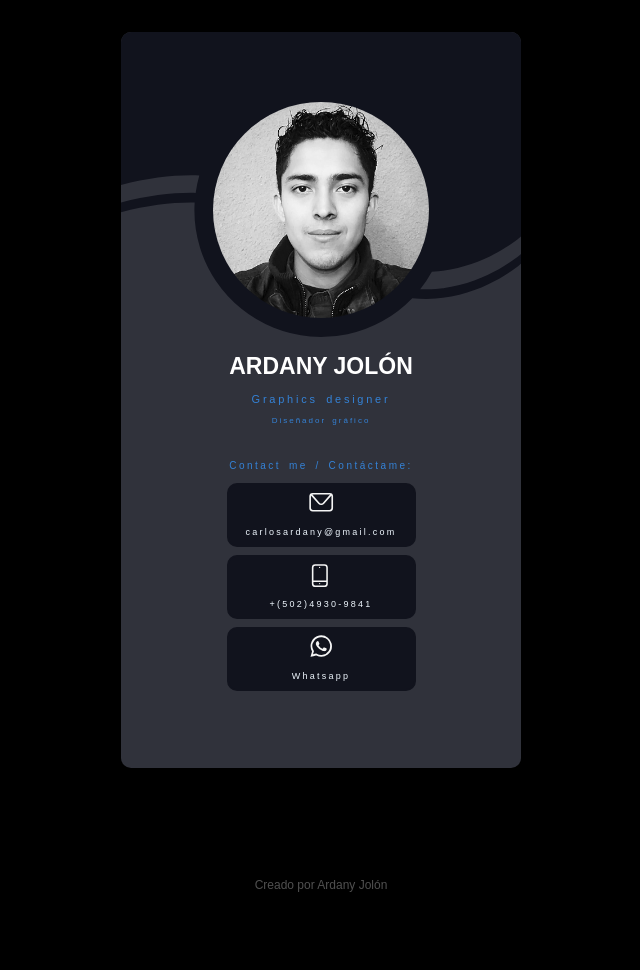
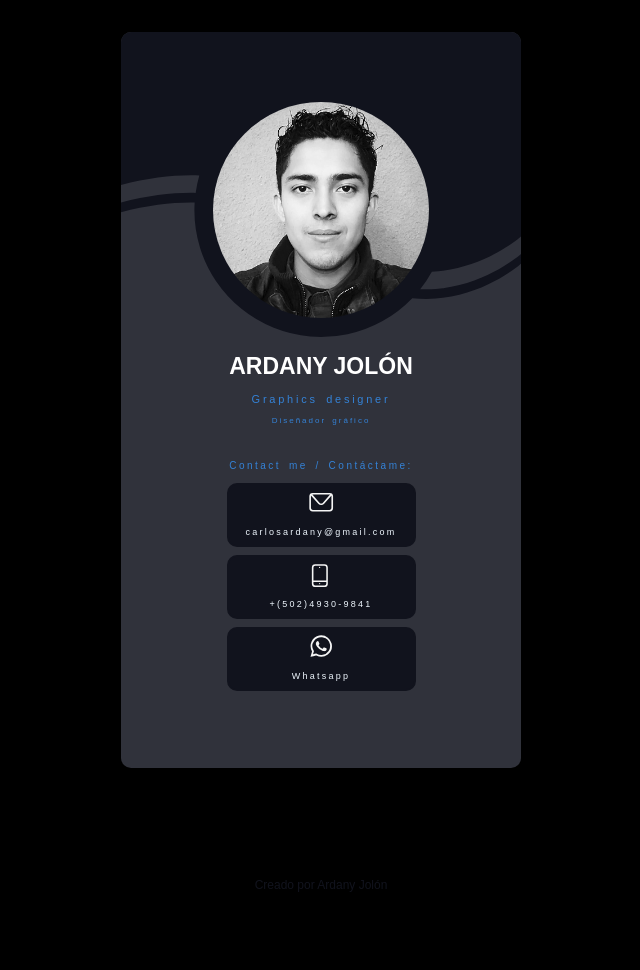
Before and after one commit to Ardjlon/vcard.ardjlon.github.io, a plain HTML site: page index.html in a window 1280 px wide. Shown: the whole page, without its empty margins (319-959 px from the left). Drawn offline with Linux system fonts and the light colour scheme.

Commit message:
Update index.html

```diff
--- a/index.html
+++ b/index.html
@@ -286,7 +286,7 @@ input {
           <!-- Email Footer : BEGIN -->
         <table cellspacing="0" cellpadding="0" border="0" align="center" width="100%" bgcolor="#000000" width="100%">
             <tr>
-              <td style="padding: 40px 10px;width: 100%;font-size: 12px; font-family: sans-serif; mso-height-rule: exactly; line-height:18px; text-align: center; color: #505050;"><br>
+              <td style="padding: 40px 10px;width: 100%;font-size: 12px; font-family: sans-serif; mso-height-rule: exactly; line-height:18px; text-align: center; color: #11131D;"><br>
                 <br>
                 Creado por Ardany Jolón<br>
                 <!--span class="mobile-link--footer">Guatemala</span--> <br>
```
